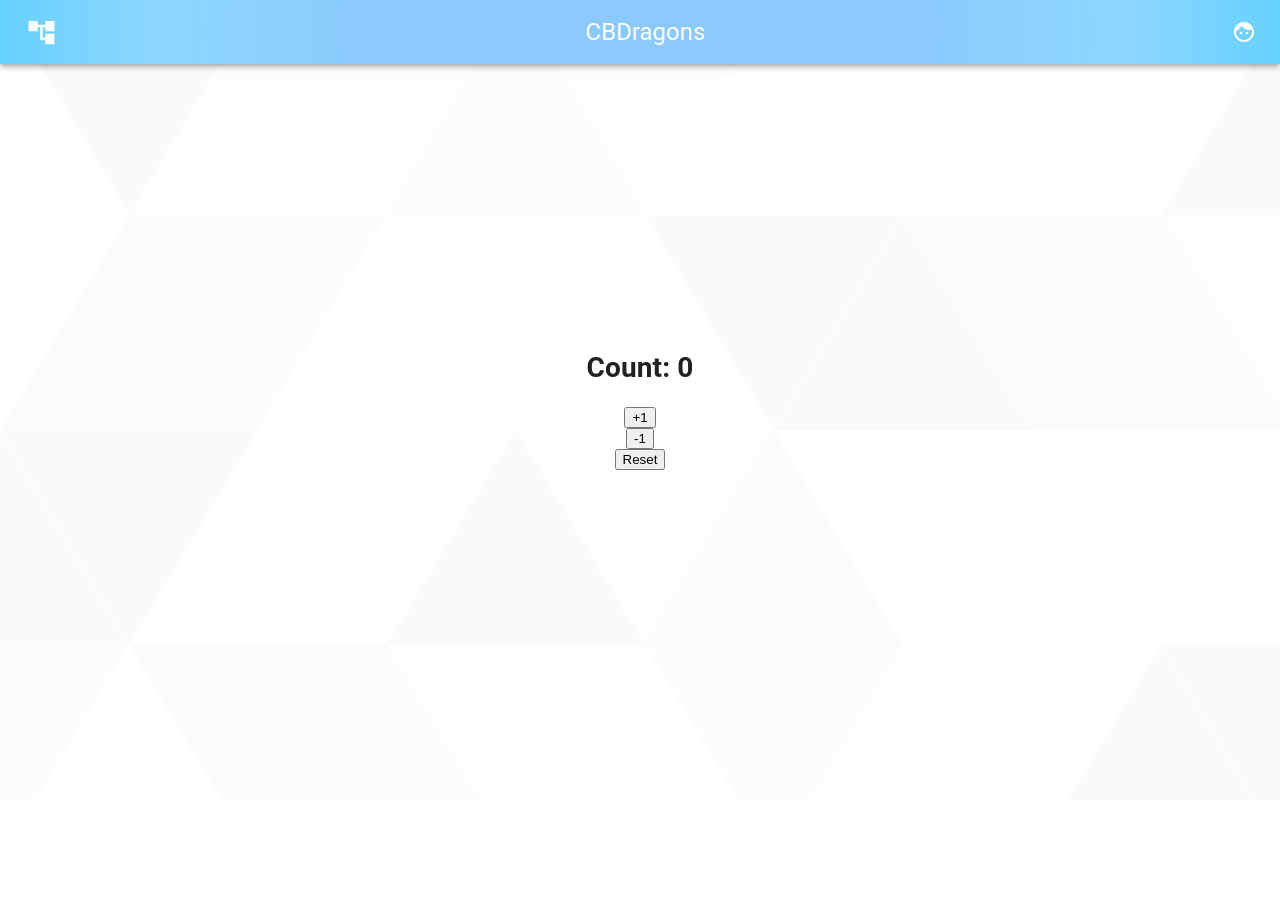
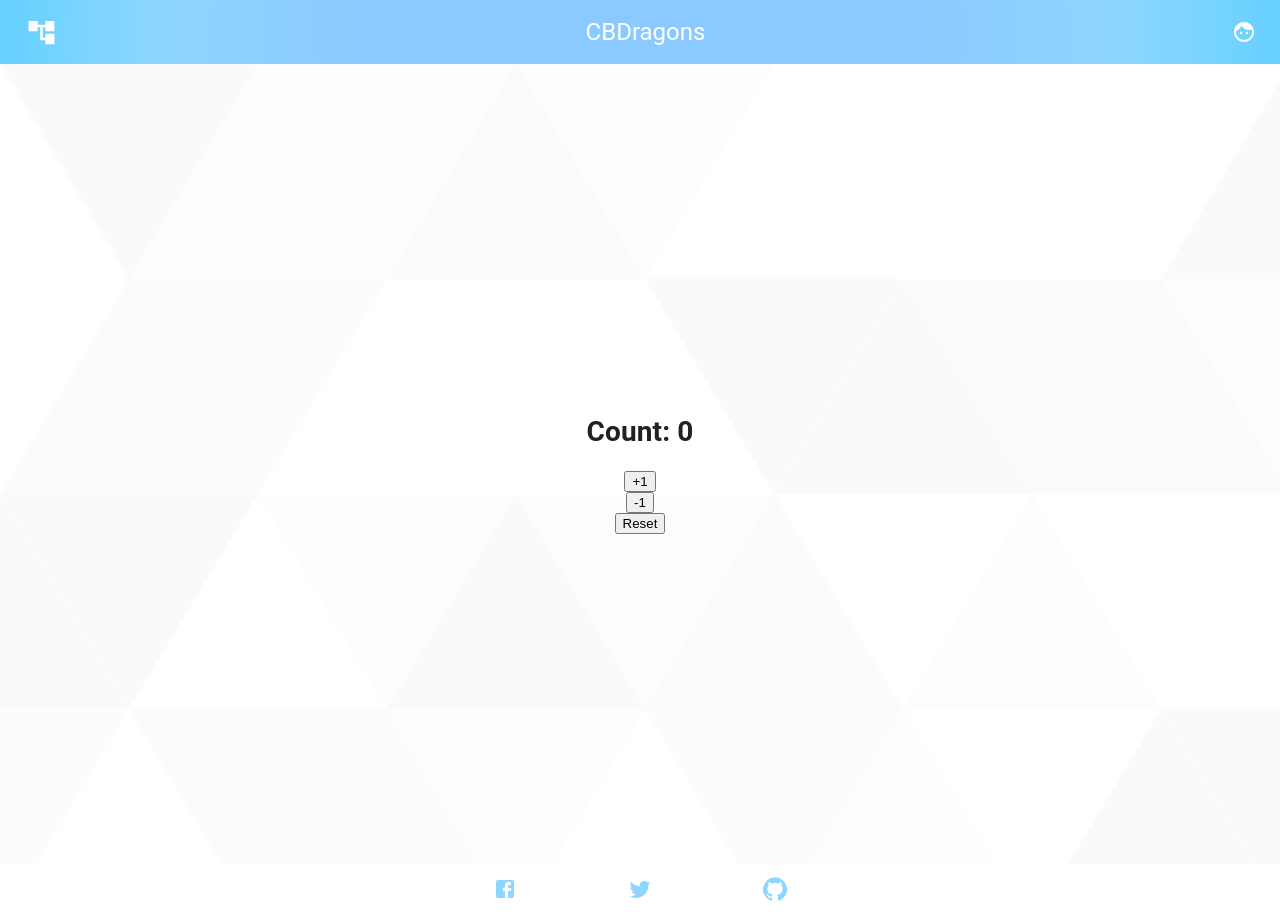
Before and after one commit to CCChira/CallbackDragons, a Next.js app: page /otherPage in a window 1280 px wide. Before the commit the page ends 800 px from the top, so only its background shows below. Built offline with nearby package versions, Linux system fonts and the light colour scheme.

Commit message:
Fixed conflicts with master

```diff
--- a/Components/FooterComponent.js
+++ b/Components/FooterComponent.js
@@ -1,8 +1,9 @@
 import { Facebook, GitHub, Twitter } from '@material-ui/icons';
 import theme from '../src/theme';
+
 function FooterComponent() {
   return (
-    <div style = {{ display: "flex", flexDirection: "row", justifyContent: "center", alignItems: "center", position: 'absolute', bottom: '0', width: '100%'}}>
+    <div style = {{ display: "flex", flexDirection: "row", justifyContent: "center", alignItems: "center", bottom: '0', width: '100%'}}>
       <div style = {{ display: "flex", flexDirection: "row", justifyContent: "space-between", alignItems: "center", width: '25%', padding: '1%'}}>
         <Facebook color="primary"/>
         <Twitter color="primary"/>
--- a/Components/Layout.js
+++ b/Components/Layout.js
@@ -1,11 +1,13 @@
 import NavbarComponent from './NavbarComponent';
 import styles from '../styles/Home.module.css'
+import FooterComponent from './FooterComponent';
 
 export default function Layout ({children}) {
   return (
       <>
         <NavbarComponent/>
         <main className={styles.main}>{children}</main>
+        <FooterComponent/>
       </>
   )
 }
--- a/Components/NavbarComponent.js
+++ b/Components/NavbarComponent.js
@@ -5,7 +5,6 @@ const useStyles = makeStyles({
   navbar: {
     display: 'flex',
     justifyContent: 'space-between',
-    position: 'fixed',
     background: "rgb(135,200,255)",
     background: "radial-gradient(circle, rgba(135,200,255,0.9669001389618347) 43%, rgba(141,214,255,1) 75%, rgba(102,209,255,1) 100%)"
   },
--- a/pages/index.js
+++ b/pages/index.js
@@ -1,11 +1,7 @@
-import Head from 'next/head';
-import Image from 'next/image';
 import styles from '../styles/Home.module.css';
-import {Button} from '@material-ui/core';
 import {useDispatch, useSelector} from 'react-redux';
 import {decrementCount, incrementCount, resetCount} from '../store/actions';
 import Link from 'next/link';
-import NavbarComponent from '../Components/NavbarComponent';
 
 export default function Home() {
   const count = useSelector((state) => state.counter);
--- a/src/theme.js
+++ b/src/theme.js
@@ -9,7 +9,7 @@ import red from '@material-ui/core/colors/red';
 const theme = createTheme({
     palette: {
         primary: {
-            main: '#8dd6ff ', ///blue
+            main: '#8dd6ff', ///blue
         },
         secondary: {
             main: '#47aad5', ///blue
```
Also changed, not shown: pages/_app.js (+17 -15 lines).
